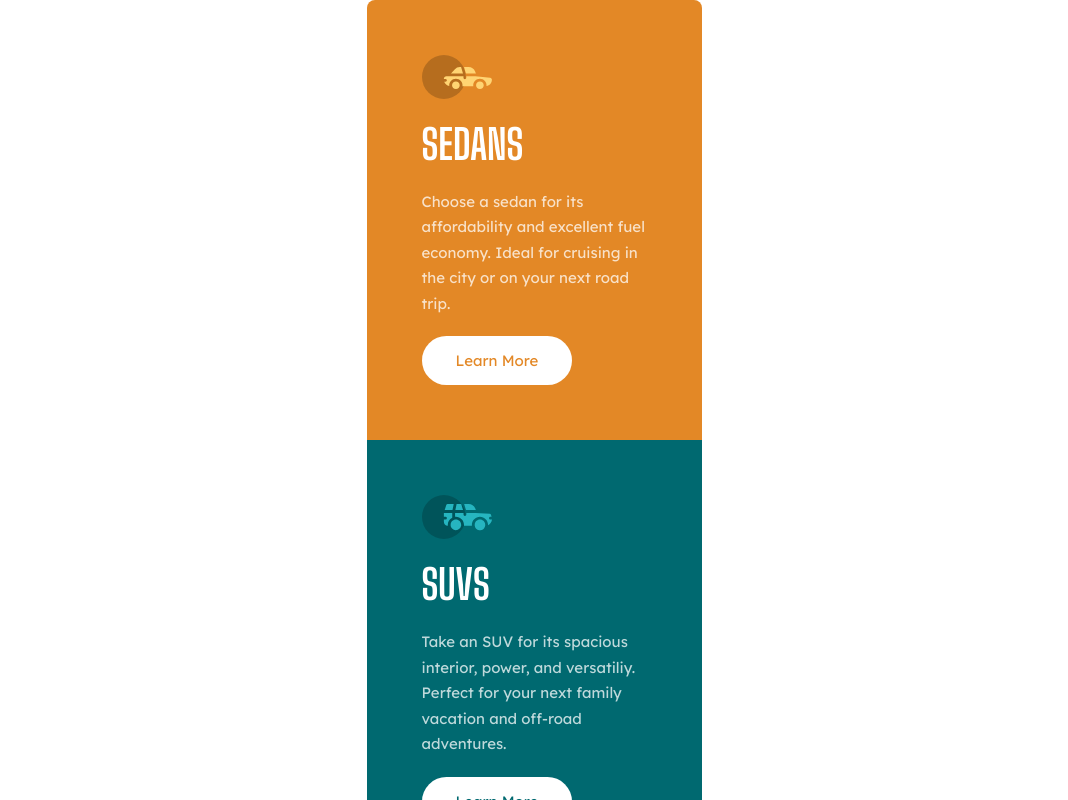
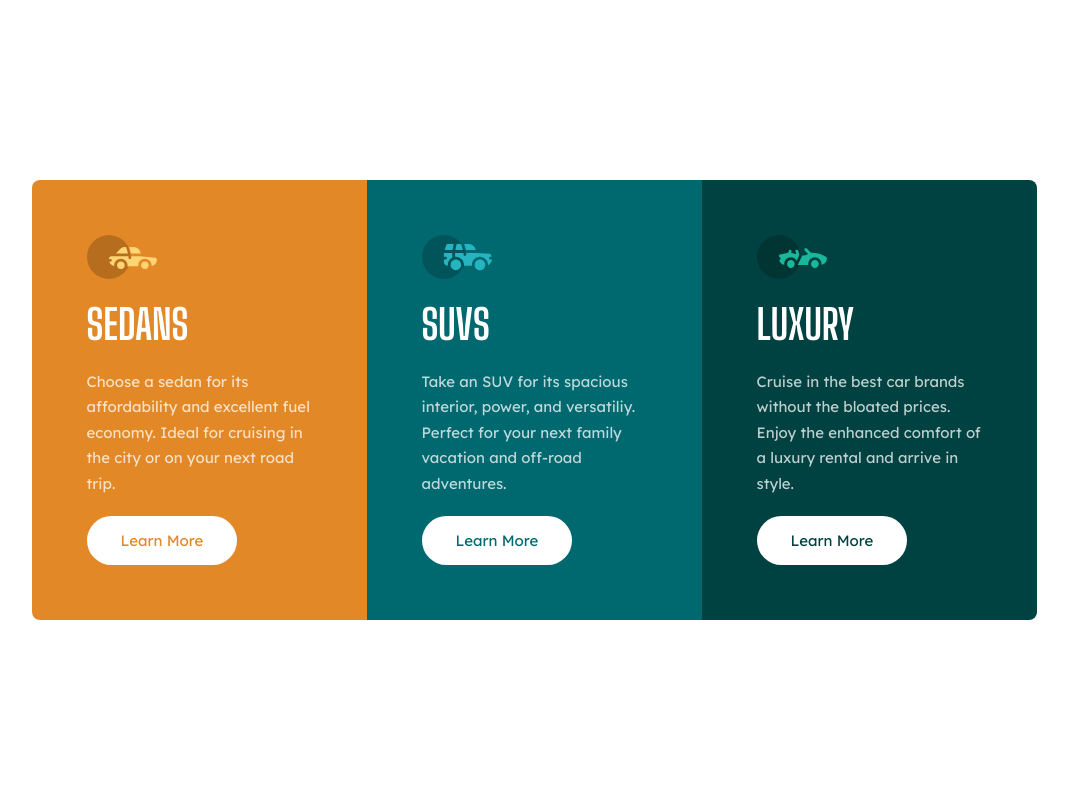
Before and after one commit to samueleMoro96/3-columns-preview-card, a Vue app: page / in a window 1280 px wide. Shown: the top 800 px of the page, without its empty margins (106-1174 px from the left). Built offline with nearby package versions, Linux system fonts and the light colour scheme.

Commit message:
Correzione di un css per la visualizzazione in mobile

```diff
--- a/src/assets/css/base.css
+++ b/src/assets/css/base.css
@@ -1,6 +1,5 @@
 @import url('https://fonts.googleapis.com/css2?family=Lexend+Deca:wght@100..900&display=swap');
 @import url('https://fonts.googleapis.com/css2?family=Big+Shoulders+Display:wght@100..900&display=swap');
-
 
 :root {
   --cpc-bg-body: hsl(0, 0, 100%);
@@ -38,7 +37,7 @@ body {
   align-items: center;
   justify-content: center;
   font-size: 1rem;
-  font-family: "Lexend Deca", sans-serif;
+  font-family: 'Lexend Deca', sans-serif;
   font-weight: 400;
 }
 
@@ -49,6 +48,7 @@ a {
 main {
   display: flex;
   flex-direction: column;
+  margin: 20px;
 }
 
 /* Column */
@@ -57,7 +57,7 @@ main {
   flex-direction: column;
   row-gap: 20px;
   width: 335px;
-  padding: 55px
+  padding: 55px;
 }
 
 main .columnContainer:first-child {
@@ -85,11 +85,11 @@ main .columnContainer:last-child {
 }
 
 .columnContainer_title {
-  font-family: "Big Shoulders Display", sans-serif;
+  font-family: 'Big Shoulders Display', sans-serif;
   font-weight: 700;
   text-transform: uppercase;
   font-size: 2.75rem;
-  color: #FFF;
+  color: #fff;
 }
 
 .columnContainer_description {
@@ -98,7 +98,7 @@ main .columnContainer:last-child {
 }
 
 .columnContainer_button {
-  background: #FFF;
+  background: #fff;
   border-radius: 50px;
   padding: 13px 32px;
   float: left;
@@ -125,10 +125,10 @@ main .columnContainer:last-child {
   border-color: #fff;
 }
 
-
-@media only screen and ( min-width: 1440px ) {
+@media only screen and (min-width: 1010px) {
   main {
     flex-direction: row;
+    margin: 0;
   }
 
   main .columnContainer:first-child {
```
